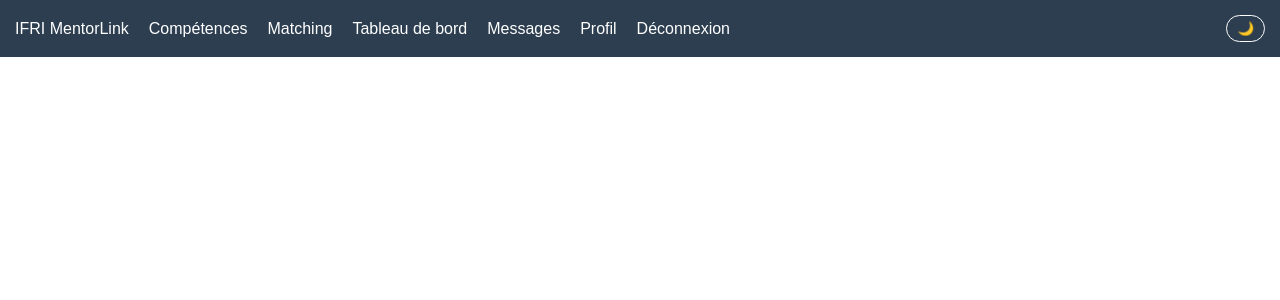
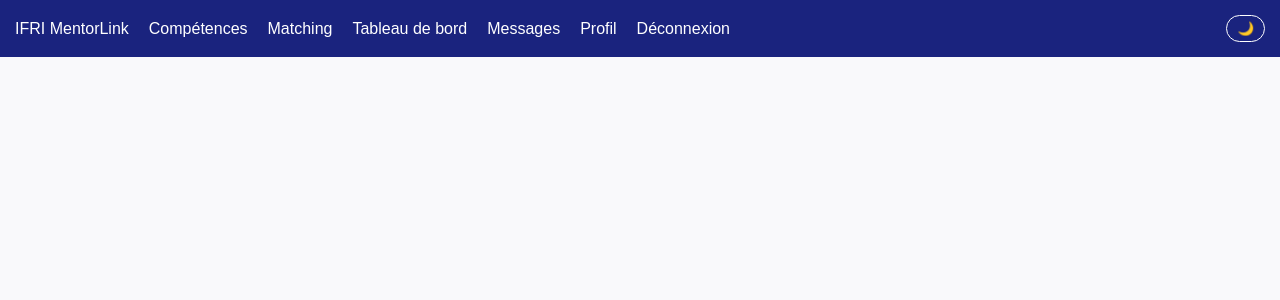
Before and after one commit to Imma09-ahl/PIL1_2526_04, a Flask app: page /dashboard in a window 1280 px wide. Shown: the top 300 px of the page. Run offline with Flask 3, Linux system fonts and the light colour scheme.

Commit message:
changement de couleurs

```diff
--- a/app/static/css/base.css
+++ b/app/static/css/base.css
@@ -1,23 +1,23 @@
 /* Mode clair par défaut */
 :root {
-    --bg-color: #ffffff;
-    --text-color: #333333;
-    --nav-bg: #2c3e50;
+    --bg-color: #f9f9fb;
+    --text-color: #1a1c1d;
+    --nav-bg: #1a237e;
     --nav-text: #ffffff;
-    --card-bg: #f5f5f5;
-    --accent: #2e7d5a;        /* ← VERT PLUS CLAIR pour le mode clair */
-    --accent-hover: #1b5e41;  /* ← Version hover */
+    --card-bg: #ffffff;
+    --accent: #00c853;
+    --accent-hover: #00a844;
 }
 
 /* Mode sombre */
 [data-theme="dark"] {
-    --bg-color: #1a1a2e;
-    --text-color: #ffffff;
-    --nav-bg: #16213e;
+    --bg-color: #0a0f1e;
+    --text-color: #f9f9fb;
+    --nav-bg: #1a237e;
     --nav-text: #ffffff;
-    --card-bg: #0f3460;
-    --accent: #00d9a5;        /* ← Vert néon (déjà là) */
-    --accent-hover: #00b894;  /* ← Version hover */
+    --card-bg: #111827;
+    --accent: #00c853;
+    --accent-hover: #00a844;
 }
 
 * {
```
